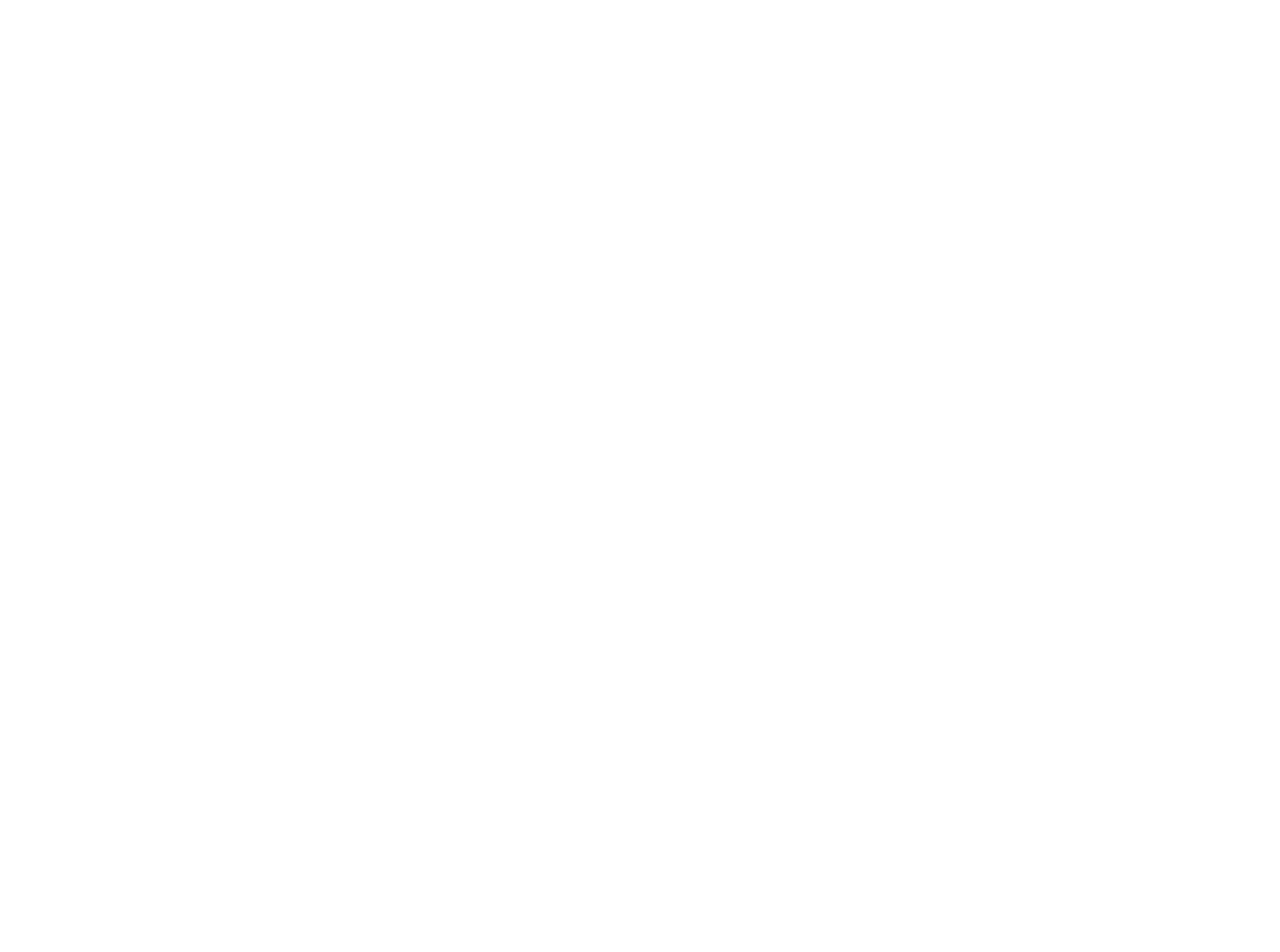
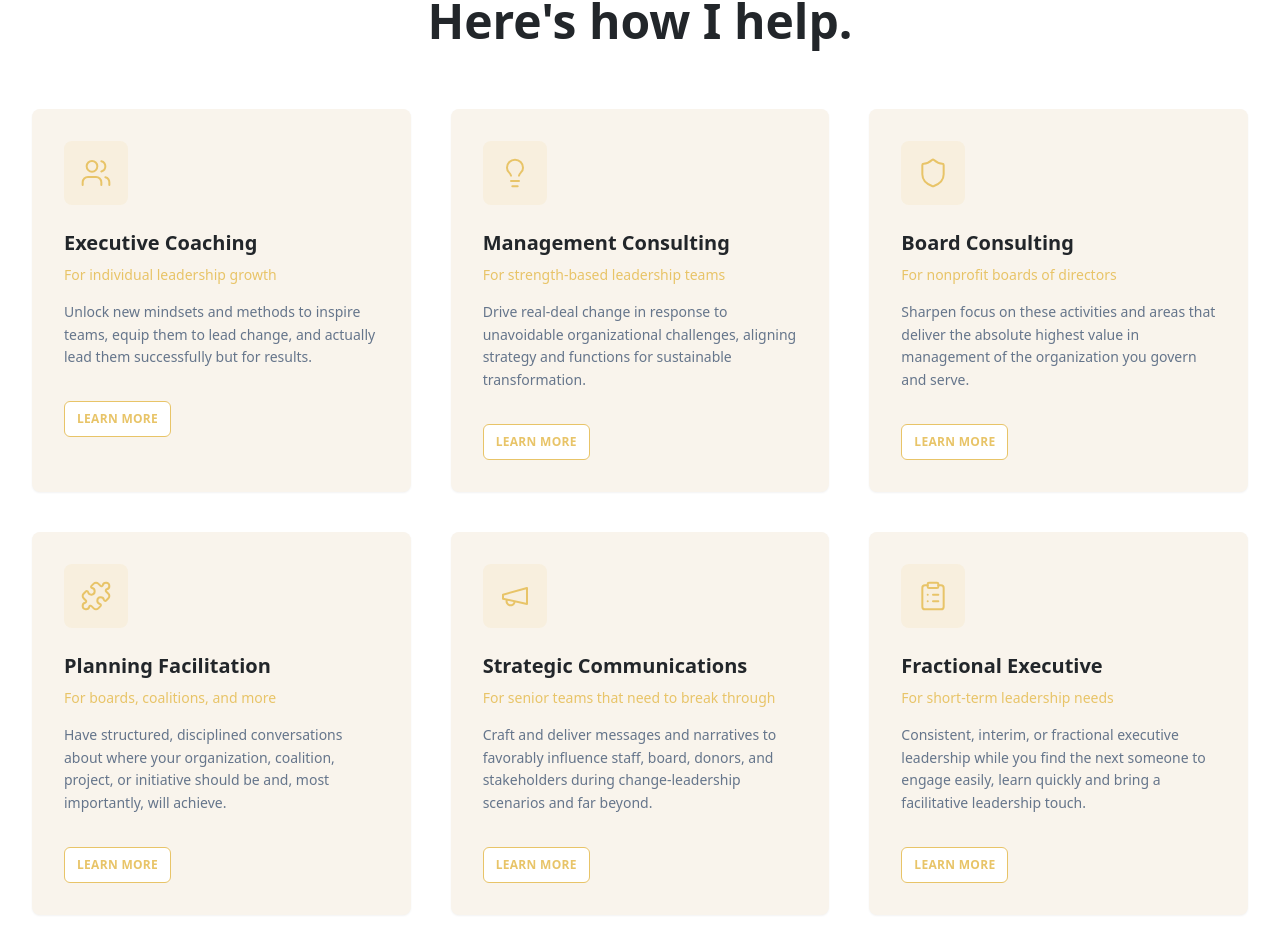
Before and after one commit to TaymoorAk/Mohamed-mohamud-portfolio, a React (Vite) app: page / in a window 1280 px wide. Shown: the part 1484-2436 px from the top of the page. Before the commit the page ends 1385 px from the top, so only its background shows below. Built offline with nearby package versions, Linux system fonts and the light colour scheme.

Commit message:
Add "How I Help" section
Adds the "How I Help" section to the page, featuring six distinct service offerings with corresponding icons and descriptions.

```diff
--- /dev/null
+++ b/src/components/ServicesSection.tsx
@@ -0,0 +1,114 @@
+import { Button } from "@/components/ui/button";
+import {
+  Users,
+  Lightbulb,
+  Shield,
+  Puzzle,
+  Megaphone,
+  ClipboardList
+} from "lucide-react";
+
+const ServicesSection = () => {
+  const services = [
+    {
+      icon: Users,
+      title: "Executive Coaching",
+      subtitle: "For individual leadership growth",
+      description: "Unlock new mindsets and methods to inspire teams, equip them to lead change, and actually lead them successfully but for results.",
+      link: "#executive-coaching"
+    },
+    {
+      icon: Lightbulb,
+      title: "Management Consulting",
+      subtitle: "For strength-based leadership teams",
+      description: "Drive real-deal change in response to unavoidable organizational challenges, aligning strategy and functions for sustainable transformation.",
+      link: "#management-consulting"
+    },
+    {
+      icon: Shield,
+      title: "Board Consulting",
+      subtitle: "For nonprofit boards of directors",
+      description: "Sharpen focus on these activities and areas that deliver the absolute highest value in management of the organization you govern and serve.",
+      link: "#board-consulting"
+    },
+    {
+      icon: Puzzle,
+      title: "Planning Facilitation",
+      subtitle: "For boards, coalitions, and more",
+      description: "Have structured, disciplined conversations about where your organization, coalition, project, or initiative should be and, most importantly, will achieve.",
+      link: "#planning-facilitation"
+    },
+    {
+      icon: Megaphone,
+      title: "Strategic Communications",
+      subtitle: "For senior teams that need to break through",
+      description: "Craft and deliver messages and narratives to favorably influence staff, board, donors, and stakeholders during change-leadership scenarios and far beyond.",
+      link: "#strategic-communications"
+    },
+    {
+      icon: ClipboardList,
+      title: "Fractional Executive",
+      subtitle: "For short-term leadership needs",
+      description: "Consistent, interim, or fractional executive leadership while you find the next someone to engage easily, learn quickly and bring a facilitative leadership touch.",
+      link: "#fractional-executive"
+    }
+  ];
+
+  return (
+    <section className="w-full bg-background py-16 lg:py-24">
+      <div className="container mx-auto px-6 lg:px-8">
+        {/* Section Header */}
+        <div className="text-center mb-12 lg:mb-16">
+          <h2 className="text-3xl lg:text-4xl xl:text-5xl font-bold text-text-primary">
+            Here's how I help.
+          </h2>
+        </div>
+
+        {/* Services Grid */}
+        <div className="grid md:grid-cols-2 lg:grid-cols-3 gap-8 lg:gap-10">
+          {services.map((service, index) => (
+            <div
+              key={index}
+              className="bg-surface-light p-8 rounded-lg shadow-sm hover:shadow-md transition-shadow duration-300"
+            >
+              {/* Icon */}
+              <div className="mb-6">
+                <div className="w-16 h-16 bg-brand-gold/10 rounded-lg flex items-center justify-center">
+                  <service.icon className="w-8 h-8 text-brand-gold" strokeWidth={1.5} />
+                </div>
+              </div>
+
+              {/* Content */}
+              <div className="space-y-4">
+                <div>
+                  <h3 className="text-xl font-bold text-text-primary mb-2">
+                    {service.title}
+                  </h3>
+                  <p className="text-sm font-medium text-brand-gold mb-3">
+                    {service.subtitle}
+                  </p>
+                </div>
+
+                <p className="text-text-secondary leading-relaxed text-sm">
+                  {service.description}
+                </p>
+
+                <div className="pt-4">
+                  <Button
+                    variant="outline"
+                    size="sm"
+                    className="border-brand-gold text-brand-gold hover:bg-brand-gold hover:text-white transition-colors duration-300 font-semibold uppercase tracking-wide text-xs"
+                  >
+                    Learn More
+                  </Button>
+                </div>
+              </div>
+            </div>
+          ))}
+        </div>
+      </div>
+    </section>
+  );
+};
+
+export default ServicesSection;
--- a/src/pages/Index.tsx
+++ b/src/pages/Index.tsx
@@ -1,6 +1,7 @@
 import Header from "@/components/Header";
 import Hero from "@/components/Hero";
 import PressureSection from "@/components/PressureSection";
+import ServicesSection from "@/components/ServicesSection";
 
 const Index = () => {
   return (
@@ -8,6 +9,7 @@ const Index = () => {
       <Header />
       <Hero />
       <PressureSection />
+      <ServicesSection />
     </div>
   );
 };
```
